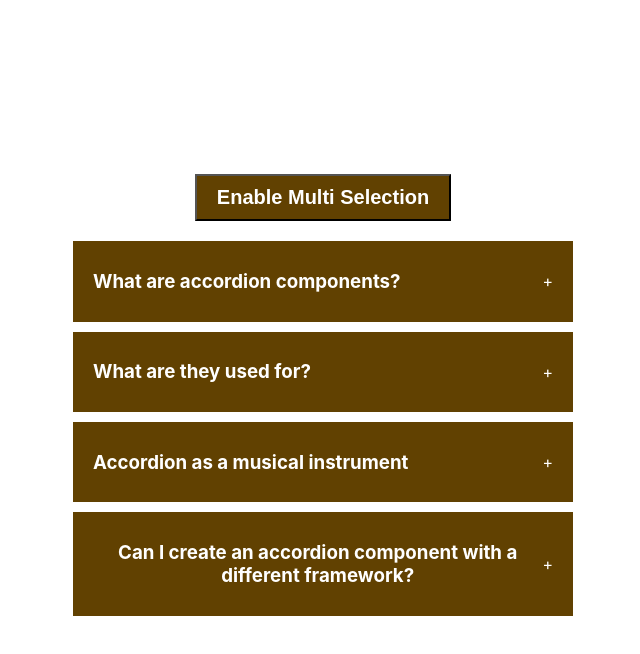
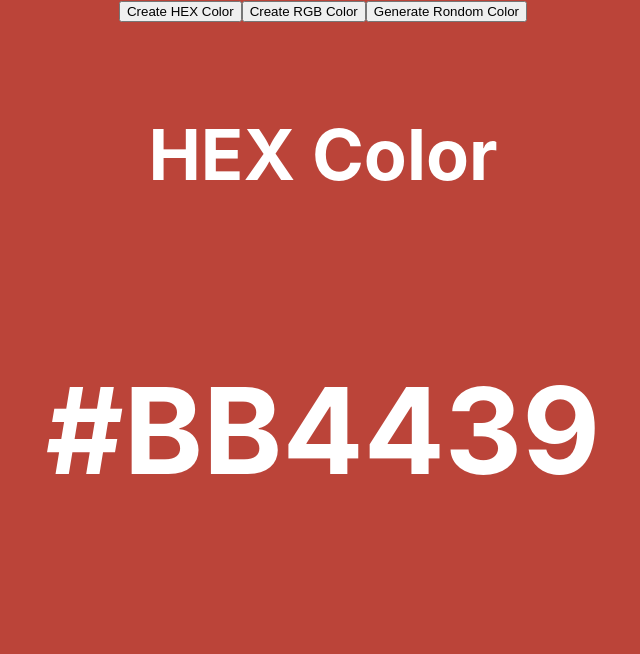
Before and after one commit to m7asanain/reactProjects, a React (Create React App) app: page / in a window 1280 px wide. Shown: the top 654 px of the page, without its empty margins (317-957 px from the left). Built offline with nearby package versions, Linux system fonts and the light colour scheme.

Commit message:
random color generator

```diff
--- a/src/App.js
+++ b/src/App.js
@@ -1,11 +1,13 @@
 import logo from "./logo.svg";
 import "./App.css";
 import Accordian from "./components/accordian";
+import RandomColor from "./components/random-color";
 
 function App() {
   return (
     <div className="App">
-      <Accordian />
+      {/* <Accordian /> */}
+      <RandomColor />
     </div>
   );
 }
--- /dev/null
+++ b/src/components/random-color/index.jsx
@@ -0,0 +1,67 @@
+import { useEffect, useState } from "react";
+
+export default function RandomColor() {
+  const [typeOfColor, setTypeOfColor] = useState("hex");
+  const [color, setColor] = useState("#000000");
+
+  function randomColorUtility(length) {
+    return Math.floor(Math.random() * length);
+  }
+
+  function handleCreateRandomHEXColor() {
+    const hex = [0, 1, 2, 3, 4, 5, 6, 7, 8, 9, "A", "B", "C", "D", "E", "F"];
+    let hexColor = "#";
+
+    for (let i = 0; i < 6; i++) {
+      hexColor += hex[randomColorUtility(hex.length)];
+    }
+
+    console.log(hexColor);
+
+    setColor(hexColor);
+  }
+
+  function handleCreateRandomRGBColor() {
+    const red = randomColorUtility(256);
+    const green = randomColorUtility(256);
+    const blue = randomColorUtility(256);
+
+    setColor(`rgb${red},${green},${blue}`);
+  }
+
+  useEffect(() => {
+    if (typeOfColor === "rgb") handleCreateRandomRGBColor();
+    else handleCreateRandomHEXColor();
+  }, [typeOfColor]);
+
+  return (
+    <div style={{ width: "100vw", height: "100vh", background: color }}>
+      <button onClick={() => setTypeOfColor("hex")}>Create HEX Color</button>
+      <button onClick={() => setTypeOfColor("rgb")}>Create RGB Color</button>
+      <button
+        onClick={
+          typeOfColor === "hex"
+            ? handleCreateRandomHEXColor
+            : handleCreateRandomRGBColor
+        }
+      >
+        Generate Rondom Color
+      </button>
+      <div
+        style={{
+          display: "flex",
+          justifyContent: "center",
+          alignItems: "center",
+          color: "#fff",
+          fontSize: "60px",
+          marginTop: "20px",
+          flexDirection: "column",
+          gap: "10px",
+        }}
+      >
+        <h3>{typeOfColor === "rgb" ? "RGB Color " : "HEX Color "}</h3>
+        <h1>{color}</h1>
+      </div>
+    </div>
+  );
+}
```
